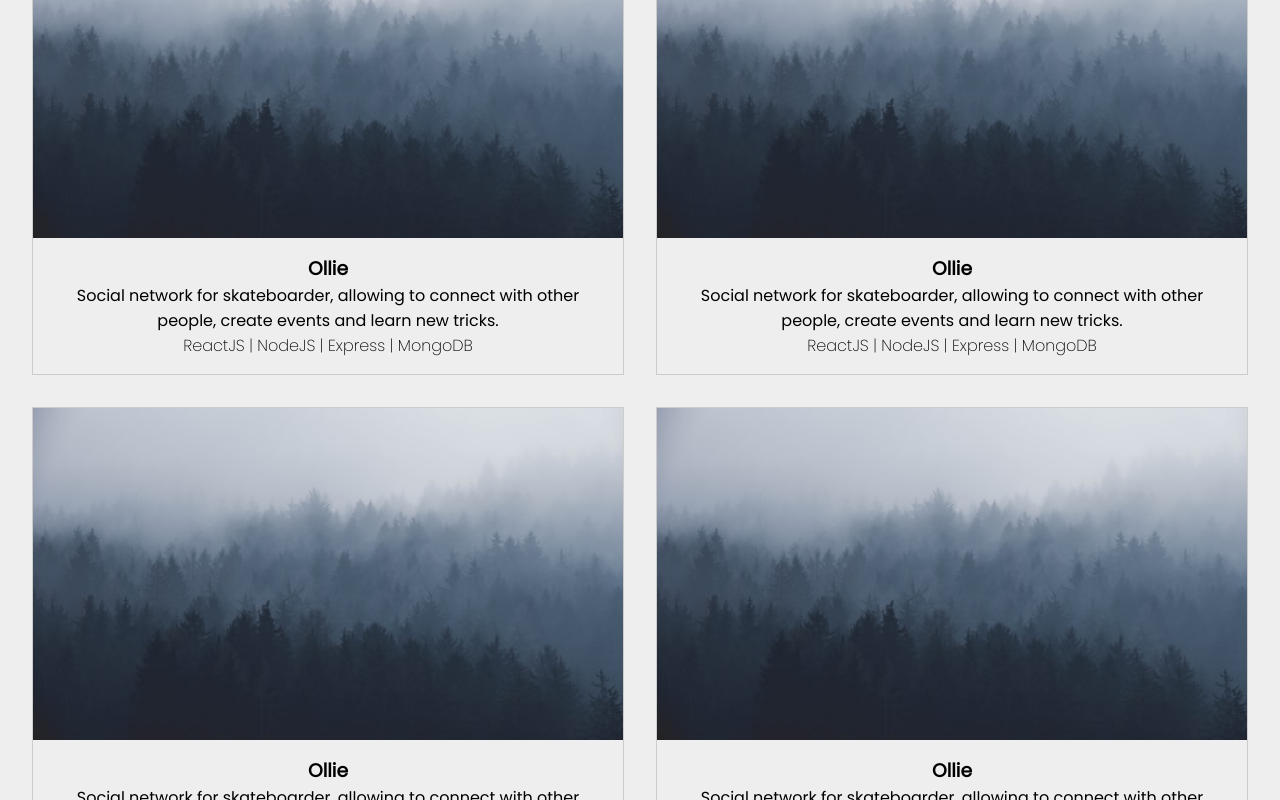
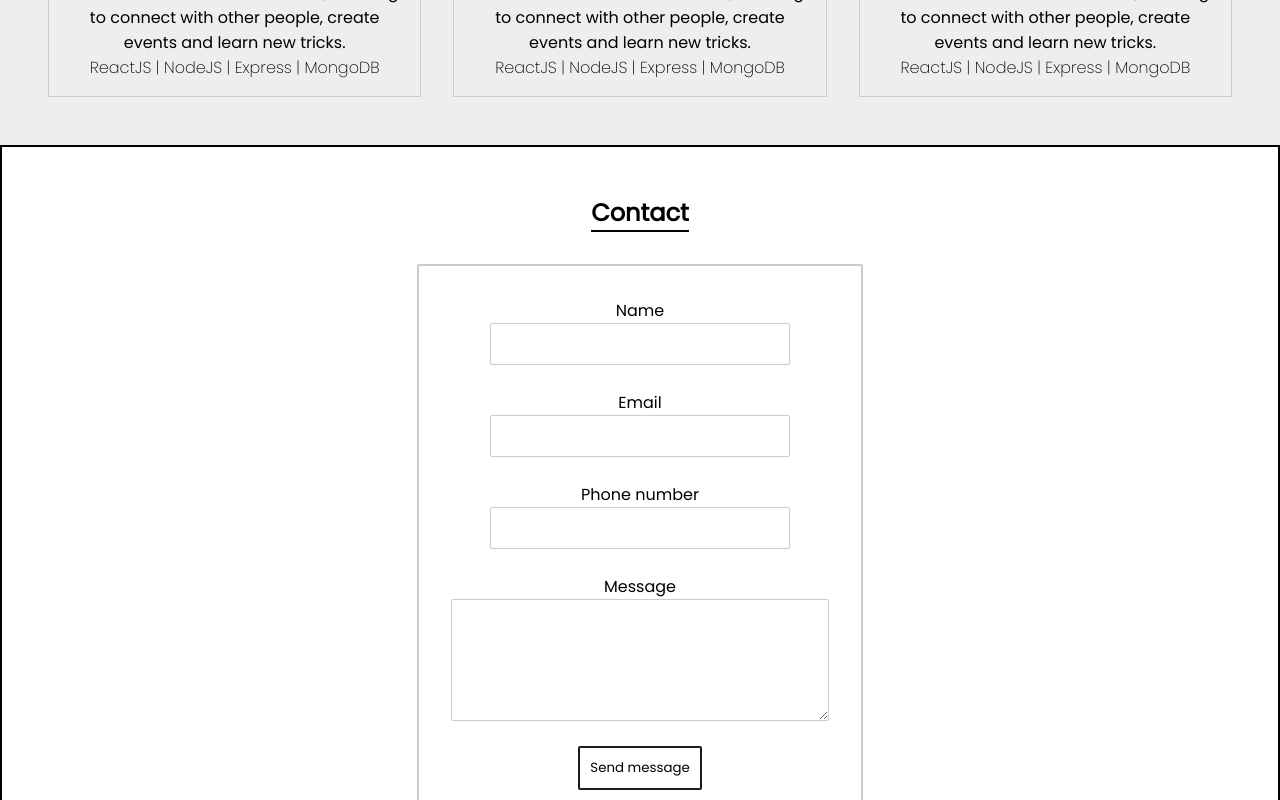
Before and after one commit to pauldkn/portfolio, a React (Create React App) app: page / in a window 1280 px wide. Shown: the part 2000-2800 px from the top of the page. Built offline with nearby package versions, Linux system fonts and the light colour scheme.

Commit message:
ContactSection, ContactForm

```diff
--- a/src/components/ButtonScroll.js
+++ b/src/components/ButtonScroll.js
@@ -8,7 +8,7 @@ const handleScrollToProjects = () => {
   });
 };
 
-export default function Button({ text }) {
+export default function ButtonScroll({ text }) {
   return (
     <button className="btn" onClick={handleScrollToProjects}>
       {text}
--- /dev/null
+++ b/src/components/ButtonSubmit.js
@@ -0,0 +1,10 @@
+import React from "react";
+import "../styles/button.scss";
+
+export default function ButtonSubmit({ text }) {
+  return (
+    <button className="btn" type="submit">
+      {text}
+    </button>
+  );
+}
--- a/src/components/Contact/ContactForm.js
+++ b/src/components/Contact/ContactForm.js
@@ -1,23 +1,49 @@
-import React from "react";
+import React, { Component } from "react";
+import "../../styles/contact.scss";
+import ButtonSubmit from "../ButtonSubmit";
 
-const handleSubmit = e => {
-  e.PreventDefault();
-  console.log('Form submitted!')
-}
+export default class ContactForm extends Component {
+  state = {
+    name: "",
+    email: "",
+    tel: "",
+  };
 
-export default function FormContact() {
+  handleChange = (e) => {
+    console.log(e.target.name, e.target.value);
+    this.setState({ [e.target.name]: e.target.value });
+  };
+
+  handleSubmit = (e) => {
+    e.preventDefault();
+    console.log(this.state);
+  };
+
+  render() {
     return (
-    <form className="form-contact flex-col">
+      <form
+        className="form-contact flex-col"
+        onChange={this.handleChange}
+        onSubmit={this.handleSubmit}
+      >
         <label htmlFor="name">Name</label>
-      <input type="text" name="name" id="name" />
+        <input type="text" name="name" id="name" autoComplete="off" />
+        <br />
 
         <label htmlFor="email">Email</label>
-      <input type="email" name="email" id="email" />
+        <input type="email" name="email" id="email" autoComplete="off" />
+        <br />
 
         <label htmlFor="tel">Phone number</label>
-      <input type="tel" name="tel" id="tel"/>
+        <input type="tel" name="tel" id="tel" autoComplete="off" />
+        <br />
 
-      <button type="submit" onClick={handleSubmit}></button>
+        <label htmlFor="message">Message</label>
+        <textarea name="message" id="message" cols="30" rows="5"></textarea>
+        <br />
+
+        <ButtonSubmit text={"Send message"} />
       </form>
     );
   }
+}
--- a/src/components/Contact/ContactSection.js
+++ b/src/components/Contact/ContactSection.js
@@ -1,5 +1,6 @@
 import React from "react";
 import ContactForm from "./ContactForm"
+import "../../styles/contact.scss"
 
 export default function ContactSection() {
   return (
--- a/src/components/Greetings.js
+++ b/src/components/Greetings.js
@@ -1,5 +1,5 @@
 import React from "react";
-import Button from "./ButtonScroll";
+import ButtonScroll from "./ButtonScroll";
 
 export default function Greetings() {
   return (
@@ -10,7 +10,7 @@ export default function Greetings() {
           👋
         </span>
       </h1>
-      <Button text={"View my work →"} />
+      <ButtonScroll text={"View my work →"} />
     </div>
   );
 }
--- a/src/styles/App.scss
+++ b/src/styles/App.scss
@@ -10,6 +10,14 @@
 
 .App {
   min-height: 100%;
+}
+
+section {
+  padding: 3rem;
+}
+
+h1 {
+  font-weight: bolder;
 }
 
 a {
--- a/src/styles/button.scss
+++ b/src/styles/button.scss
@@ -13,5 +13,12 @@
     border: 2px solid black;
     background-color: base.$dark-grey;
     cursor: pointer;
+    font-weight: bold;
+  }
+  &:active {
+    background-color: white;
+    border: 2px solid base.$dark-grey;
+    border-radius: 2px;
+    color: black;
   }
 }
--- a/src/styles/contact.scss
+++ b/src/styles/contact.scss
@@ -0,0 +1,25 @@
+@use 'base';
+
+.contact-section {
+  border: 2px solid black;
+  h1 {
+    border-bottom: 2px solid black;
+    margin-bottom: 2rem;
+  }
+}
+
+.form-contact {
+  border: 2px solid base.$grey;
+  border-radius: 2px;
+  padding: 2rem;
+  label {
+    display: inline;
+  }
+  input,
+  textarea {
+    padding: 10px;
+    border: 1px solid base.$grey;
+    border-radius: 2px;
+    min-width: 300px;
+  }
+}
--- a/src/styles/projects.scss
+++ b/src/styles/projects.scss
@@ -2,7 +2,6 @@
 
 .project-section {
   background-color: base.$light-grey;
-  padding: 2rem;
   h1 {
     border-bottom: 2px solid black;
     margin-bottom: 2rem;
@@ -12,7 +11,7 @@
 .grid-container {
   display: grid;
   grid-gap: 2rem;
-  grid-template-columns: repeat(auto-fit, minmax(400px, 1fr));
+  grid-template-columns: repeat(auto-fit, minmax(350px, 1fr));
 }
 
 .project-item {
@@ -29,5 +28,5 @@
 }
 
 .card-bottom {
-    padding: 1rem;
+  padding: 1rem;
 }
```
Lines whose indentation alone changed are shown as unchanged.
